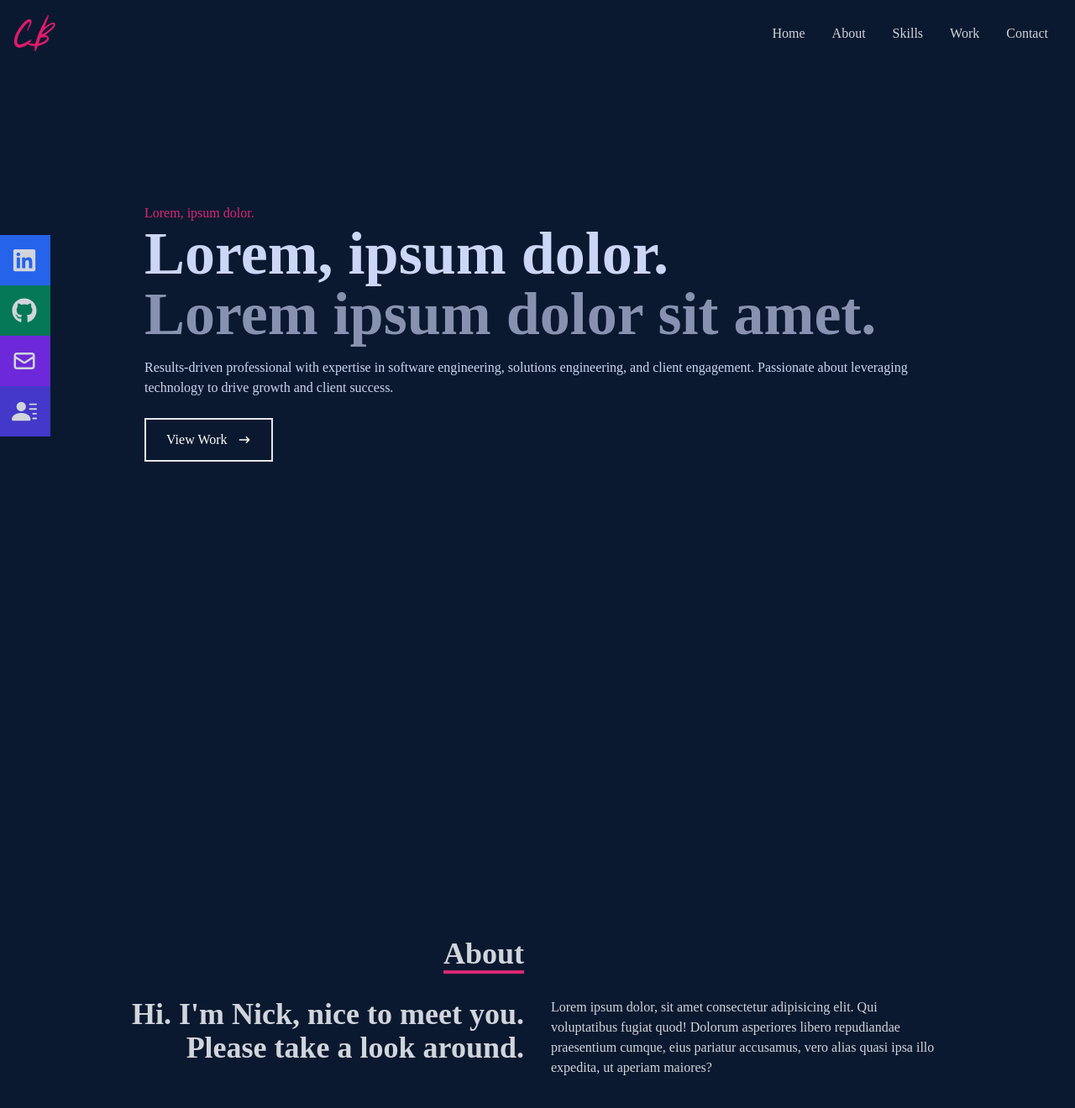
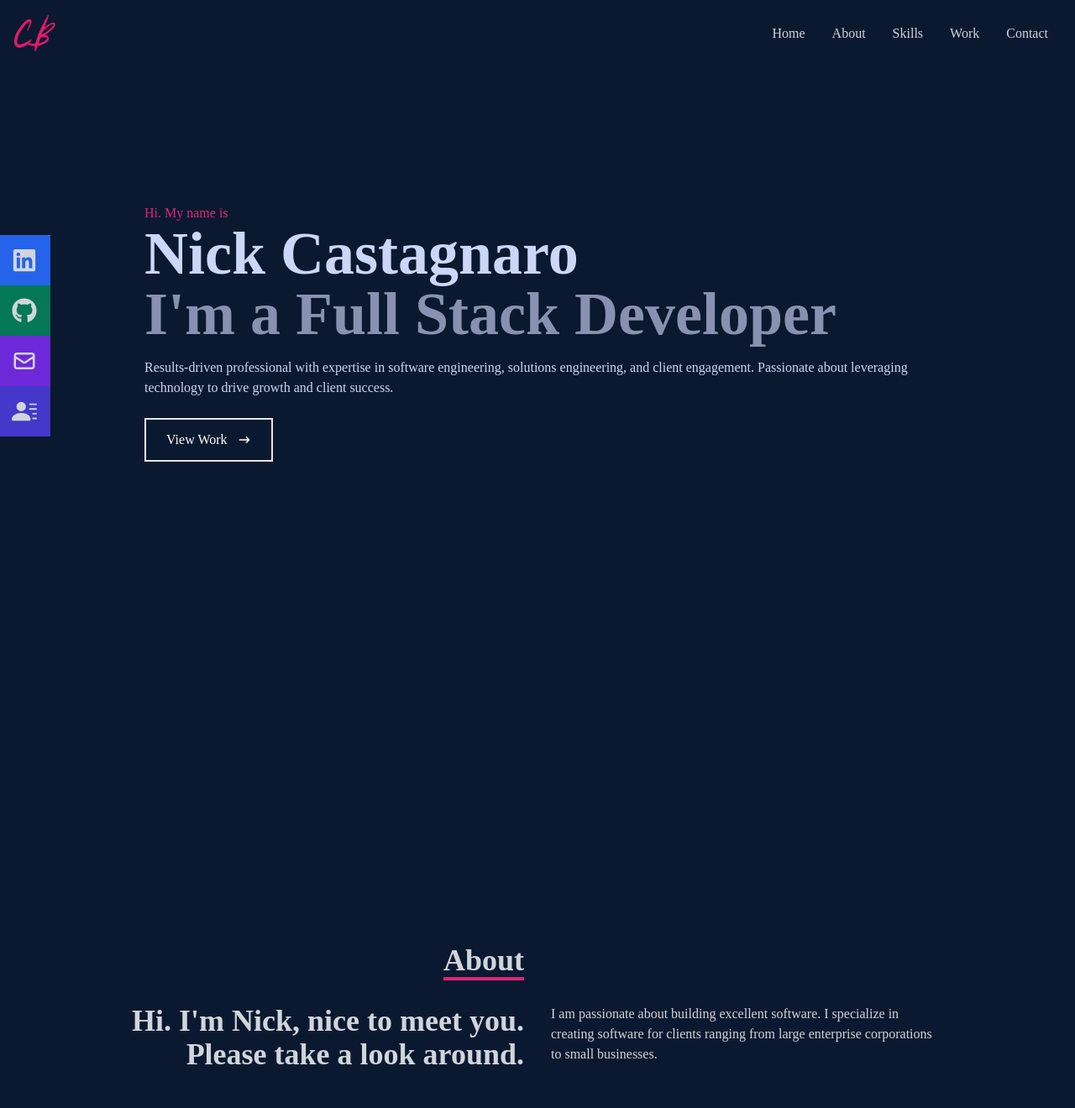
Before and after one commit to NCastagnaro/Portfolio, a React (Create React App) app: page / in a window 1280 px wide. Shown: the top 1320 px of the page at 84% size. Built offline with nearby package versions, Linux system fonts and the light colour scheme.

Commit message:
Modified Files

```diff
--- a/src/components/About.jsx
+++ b/src/components/About.jsx
@@ -17,10 +17,7 @@ const About = () => {
               <p>Hi. I'm Nick, nice to meet you. Please take a look around.</p>
             </div>
             <div>
-              <p>Lorem ipsum dolor, sit amet consectetur adipisicing elit.
-               Qui voluptatibus fugiat quod! Dolorum asperiores libero repudiandae
-               praesentium cumque, eius pariatur accusamus, vero alias quasi ipsa
-               illo expedita, ut aperiam maiores?</p>
+              <p>I am passionate about building excellent software. I specialize in creating software for clients ranging from large enterprise corporations to small businesses.</p>
             </div>
           </div>
       </div>
--- a/src/components/Home.jsx
+++ b/src/components/Home.jsx
@@ -7,9 +7,9 @@ const Home = () => {
 
         {/* container */}
         <div className = 'max-w-[1000px] mx-auto px-8 flex flex-col justify-center h-full '>
-        <p className = 'text-pink-600'>Lorem, ipsum dolor.</p>
-        <h1 className = 'text-4xl sm:text-7xl font-bold text-[#ccd6f6]'>Lorem, ipsum dolor.</h1>
-        <h2 className = 'text-4xl sm:text-7xl font-bold text-[#8892b0]'>Lorem ipsum dolor sit amet.</h2>
+        <p className = 'text-pink-600'>Hi. My name is</p>
+        <h1 className = 'text-4xl sm:text-7xl font-bold text-[#ccd6f6]'>Nick Castagnaro</h1>
+        <h2 className = 'text-4xl sm:text-7xl font-bold text-[#8892b0]'>I'm a Full Stack Developer</h2>
         <p className = 'text-[#ccd6f6] py-4 max-w-[700]'>Results-driven professional with expertise in software engineering, solutions engineering, and client
 engagement. Passionate about leveraging technology to drive growth and client success.
 </p>
```
